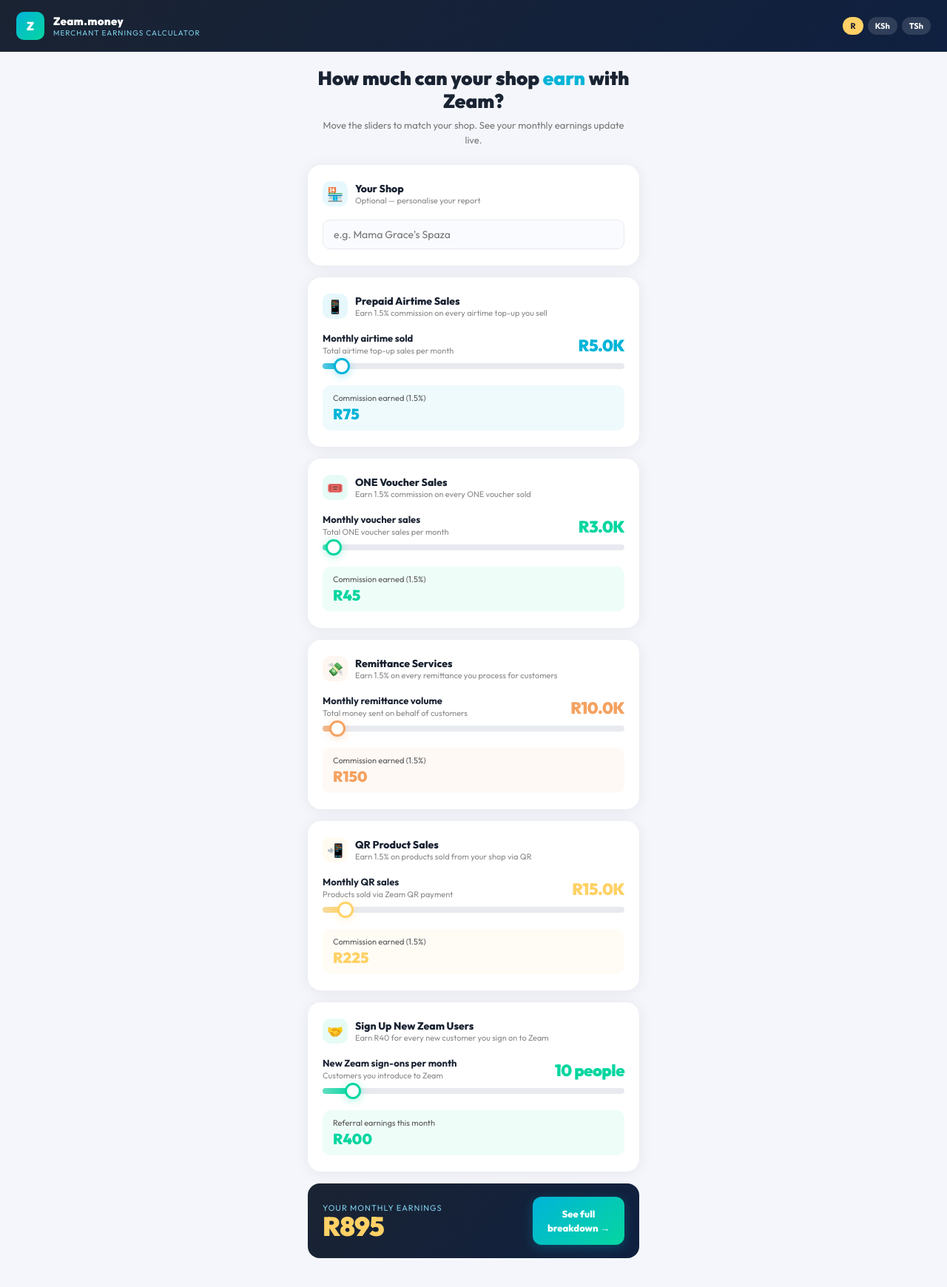
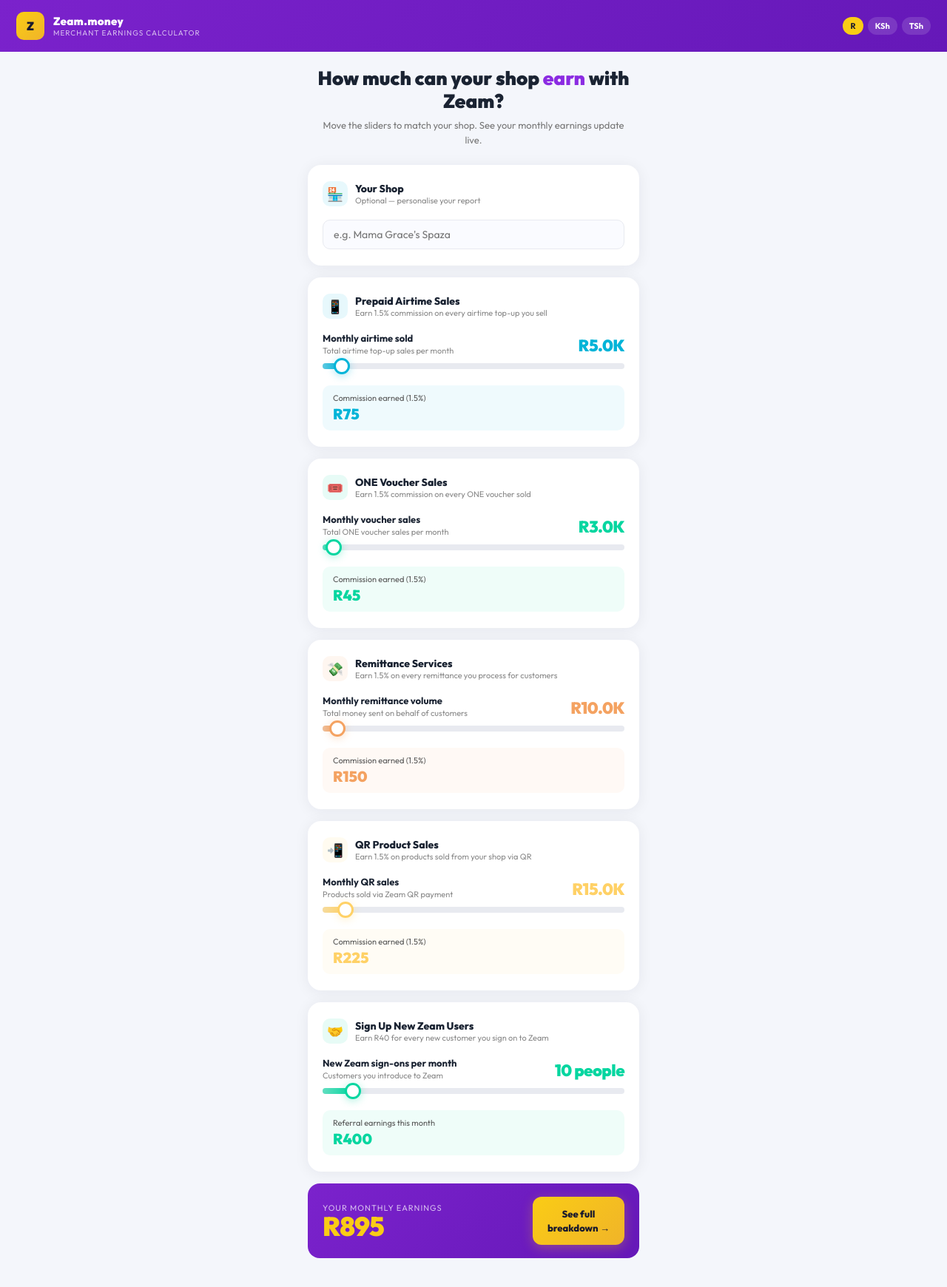
Before and after one commit to Morras917/zeam-calculator, a Next.js app: page / in a window 1280 px wide. Shown: the top 1740 px of the page at 74% size. Built offline with nearby package versions, Linux system fonts and the light colour scheme.

Commit message:
Rebrand app to Zeam purple and yellow color scheme
Co-Authored-By: Oz <oz-agent@warp.dev>

```diff
--- a/src/app/globals.css
+++ b/src/app/globals.css
@@ -2,7 +2,7 @@
 body { background: #f4f6fb; min-height: 100vh; }
 
 .header {
-  background: linear-gradient(135deg, #1A2332 0%, #0F2040 100%);
+  background: linear-gradient(135deg, #7B22CC 0%, #6518B8 100%);
   padding: 16px 22px;
   display: flex; align-items: center; justify-content: space-between;
   position: sticky; top: 0; z-index: 100;
@@ -10,12 +10,12 @@
 .logo-wrap { display: flex; align-items: center; gap: 12px; }
 .logo-icon {
   width: 38px; height: 38px; border-radius: 10px;
-  background: linear-gradient(135deg, #00B4D8, #06D6A0);
+  background: linear-gradient(135deg, #FACC15, #F0B429);
   display: flex; align-items: center; justify-content: center;
-  font-weight: 900; font-size: 16px; color: #fff;
+  font-weight: 900; font-size: 16px; color: #1a1a2e;
 }
 .logo-name { font-weight: 900; font-size: 15px; color: #fff; letter-spacing: 0.3px; }
-.logo-sub { font-size: 10px; color: #7ecfea; letter-spacing: 1px; }
+.logo-sub { font-size: 10px; color: rgba(255,255,255,0.7); letter-spacing: 1px; }
 .currency-btns { display: flex; gap: 6px; }
 .cur-btn {
   padding: 5px 10px; border-radius: 20px; border: none;
@@ -23,13 +23,13 @@
   font-family: inherit; transition: all 0.2s;
   background: #ffffff22; color: #fff;
 }
-.cur-btn.active { background: #FFD166; color: #1a1a2e; }
+.cur-btn.active { background: #FACC15; color: #1a1a2e; }
 
 .container { max-width: 480px; margin: 0 auto; padding: 20px 16px 60px; }
 
 .intro { text-align: center; margin-bottom: 24px; padding: 0 8px; }
 .intro h1 { font-size: 26px; font-weight: 900; color: #1A2332; line-height: 1.2; margin-bottom: 8px; }
-.intro h1 span { color: #00B4D8; }
+.intro h1 span { color: #8B2BE2; }
 .intro p { font-size: 13px; color: #777; line-height: 1.5; }
 
 .card {
@@ -72,21 +72,21 @@
   outline: none; font-family: inherit; background: #fafbff;
   transition: border-color 0.2s;
 }
-.shop-input:focus { border-color: #00B4D8; }
+.shop-input:focus { border-color: #8B2BE2; }
 
 .live-strip {
-  background: linear-gradient(135deg, #1A2332, #0F2040);
+  background: linear-gradient(135deg, #7B22CC, #6518B8);
   border-radius: 16px; padding: 18px 20px; margin-bottom: 24px;
   display: flex; align-items: center; justify-content: space-between;
 }
-.live-label { font-size: 11px; color: #7ecfea; letter-spacing: 1px; text-transform: uppercase; }
-.live-amount { font-size: 36px; font-weight: 900; color: #FFD166; letter-spacing: -1px; line-height: 1; }
+.live-label { font-size: 11px; color: rgba(255,255,255,0.7); letter-spacing: 1px; text-transform: uppercase; }
+.live-amount { font-size: 36px; font-weight: 900; color: #FACC15; letter-spacing: -1px; line-height: 1; }
 .btn-primary {
-  background: linear-gradient(135deg, #00B4D8, #06D6A0);
+  background: linear-gradient(135deg, #FACC15, #F0B429);
   border: none; border-radius: 12px; padding: 14px 20px;
-  color: #fff; font-size: 13px; font-weight: 800;
+  color: #1a1a2e; font-size: 13px; font-weight: 800;
   cursor: pointer; font-family: inherit;
-  box-shadow: 0 4px 16px #00B4D844; line-height: 1.4; text-align: center;
+  box-shadow: 0 4px 16px #FACC1544; line-height: 1.4; text-align: center;
   transition: opacity 0.2s;
 }
 .btn-primary:hover { opacity: 0.9; }
@@ -102,12 +102,12 @@
 .results-intro { margin-bottom: 20px; }
 .results-intro .sub { font-size: 14px; color: #777; margin-bottom: 4px; }
 .results-intro h2 { font-size: 22px; font-weight: 900; color: #1A2332; line-height: 1.2; }
-.results-intro h2 span { color: #00B4D8; }
+.results-intro h2 span { color: #8B2BE2; }
 
 .total-card {
-  background: linear-gradient(135deg, #1A2332 0%, #152640 60%, #0F2040 100%);
+  background: linear-gradient(135deg, #7B22CC 0%, #6518B8 60%, #5510A0 100%);
   border-radius: 20px; padding: 28px 24px; text-align: center;
-  box-shadow: 0 20px 60px #1A233244; position: relative; overflow: hidden;
+  box-shadow: 0 20px 60px #7B22CC44; position: relative; overflow: hidden;
   margin-bottom: 14px;
 }
 .total-card::before {
@@ -118,19 +118,19 @@
   content: ''; position: absolute; top: -20px; right: -20px;
   width: 100px; height: 100px; border-radius: 50%; border: 1px solid #ffffff18;
 }
-.total-label { font-size: 11px; color: #7ecfea; letter-spacing: 2px; text-transform: uppercase; font-weight: 700; margin-bottom: 8px; }
-.total-amount { font-size: 52px; font-weight: 900; color: #FFD166; letter-spacing: -2px; line-height: 1; }
-.total-sub { font-size: 12px; color: #7ecfea; margin-top: 8px; }
+.total-label { font-size: 11px; color: rgba(255,255,255,0.75); letter-spacing: 2px; text-transform: uppercase; font-weight: 700; margin-bottom: 8px; }
+.total-amount { font-size: 52px; font-weight: 900; color: #FACC15; letter-spacing: -2px; line-height: 1; }
+.total-sub { font-size: 12px; color: rgba(255,255,255,0.65); margin-top: 8px; }
 
 .annual-card {
-  background: linear-gradient(135deg, #06D6A0, #00B4D8);
+  background: linear-gradient(135deg, #FACC15, #F0B429);
   border-radius: 16px; padding: 18px 20px; margin-bottom: 16px;
   display: flex; align-items: center; justify-content: space-between;
-  box-shadow: 0 8px 30px #06D6A033;
+  box-shadow: 0 8px 30px #FACC1533;
 }
-.annual-label { font-size: 11px; color: #fff; letter-spacing: 1px; text-transform: uppercase; font-weight: 700; opacity: 0.85; }
-.annual-amount { font-size: 32px; font-weight: 900; color: #fff; letter-spacing: -1px; }
-.annual-sub { font-size: 11px; color: #fff; opacity: 0.75; margin-top: 2px; }
+.annual-label { font-size: 11px; color: #1a1a2e; letter-spacing: 1px; text-transform: uppercase; font-weight: 700; opacity: 0.75; }
+.annual-amount { font-size: 32px; font-weight: 900; color: #1a1a2e; letter-spacing: -1px; }
+.annual-sub { font-size: 11px; color: #1a1a2e; opacity: 0.65; margin-top: 2px; }
 .annual-icon { font-size: 48px; opacity: 0.4; }
 
 .breakdown-card { background: #fff; border-radius: 18px; padding: 20px; box-shadow: 0 2px 20px #1a1a2e11; margin-bottom: 16px; }
@@ -146,7 +146,7 @@
 
 .total-row { border-top: 1.5px solid #f0f2f7; margin-top: 14px; padding-top: 14px; display: flex; justify-content: space-between; align-items: center; }
 .total-row-label { font-size: 14px; font-weight: 800; color: #1A2332; }
-.total-row-value { font-size: 24px; font-weight: 900; color: #00B4D8; }
+.total-row-value { font-size: 24px; font-weight: 900; color: #8B2BE2; }
 
 .tier-card { background: #fff; border-radius: 18px; padding: 20px; box-shadow: 0 2px 20px #1a1a2e11; margin-bottom: 16px; }
 .tier-item {
@@ -165,14 +165,14 @@
 .tier-hint { background: #fff8e8; border-radius: 10px; padding: 10px 14px; margin-top: 8px; font-size: 12px; color: #b8860b; font-weight: 600; }
 
 .real-life-card {
-  background: linear-gradient(135deg, #0F2040, #1A2332);
+  background: linear-gradient(135deg, #5510A0, #7B22CC);
   border-radius: 18px; padding: 20px; margin-bottom: 20px;
 }
-.real-life-title { font-size: 13px; font-weight: 800; color: #7ecfea; margin-bottom: 14px; text-transform: uppercase; letter-spacing: 0.5px; }
+.real-life-title { font-size: 13px; font-weight: 800; color: rgba(255,255,255,0.85); margin-bottom: 14px; text-transform: uppercase; letter-spacing: 0.5px; }
 .real-life-item { display: flex; gap: 12px; margin-bottom: 12px; align-items: flex-start; }
 .real-life-emoji { font-size: 22px; flex-shrink: 0; }
 .real-life-text-title { font-size: 13px; font-weight: 700; color: #fff; }
-.real-life-text-desc { font-size: 11px; color: #7ecfea; line-height: 1.4; margin-top: 2px; }
+.real-life-text-desc { font-size: 11px; color: rgba(255,255,255,0.7); line-height: 1.4; margin-top: 2px; }
 
 .cta-grid { display: grid; grid-template-columns: 1fr 1fr; gap: 10px; margin-bottom: 12px; }
 .disclaimer { text-align: center; font-size: 10px; color: #aaa; line-height: 1.5; }
@@ -191,7 +191,7 @@
   text-align: center; padding: 12px 16px; border-radius: 12px;
   font-size: 13px; font-weight: 600; margin-top: 12px;
 }
-.signup-toast.success { background: #eefff8; color: #06D6A0; }
+.signup-toast.success { background: #f3e8ff; color: #8B2BE2; }
 .signup-toast.error { background: #fff0f0; color: #EF476F; }
 
 @keyframes countUp {
```
